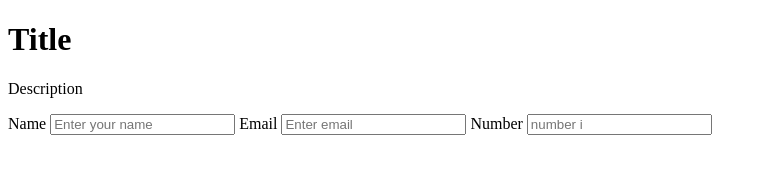
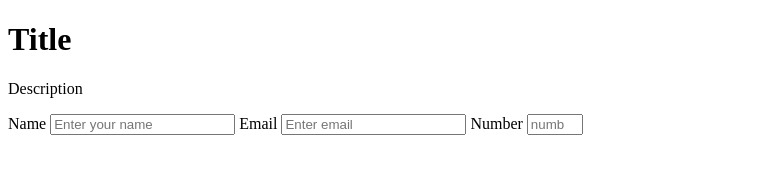
Before and after one commit to UlisesVil/Jurgen-Ulises-Repository, a plain HTML site: page index.html in a window 1280 px wide. Shown: the whole page, without its empty margins (0-767 px from the left). Drawn offline with Linux system fonts and the light colour scheme.

Commit message:
Update index.html

```diff
--- a/index.html
+++ b/index.html
@@ -23,7 +23,7 @@
       <label id="email-label" for="email">Email</label>
         <input id = "email" type = "email" email="email" class="form-control" placeholder="Enter email" required>
       <label id= "number-label" for="number">Number</label>
-        <input id = "number" type = "number range" number= "number" class= "form-control" placeholder= "number i" required min= "0" max="99">
+        <input id = "number" type = "number" type= "range" number= "number" class= "form-control" placeholder= "number i" required min= "0" max="99">
     </form>
     <script src="https://cdn.freecodecamp.org/testable-projects-fcc/v1/bundle.js"></script>
 
```
